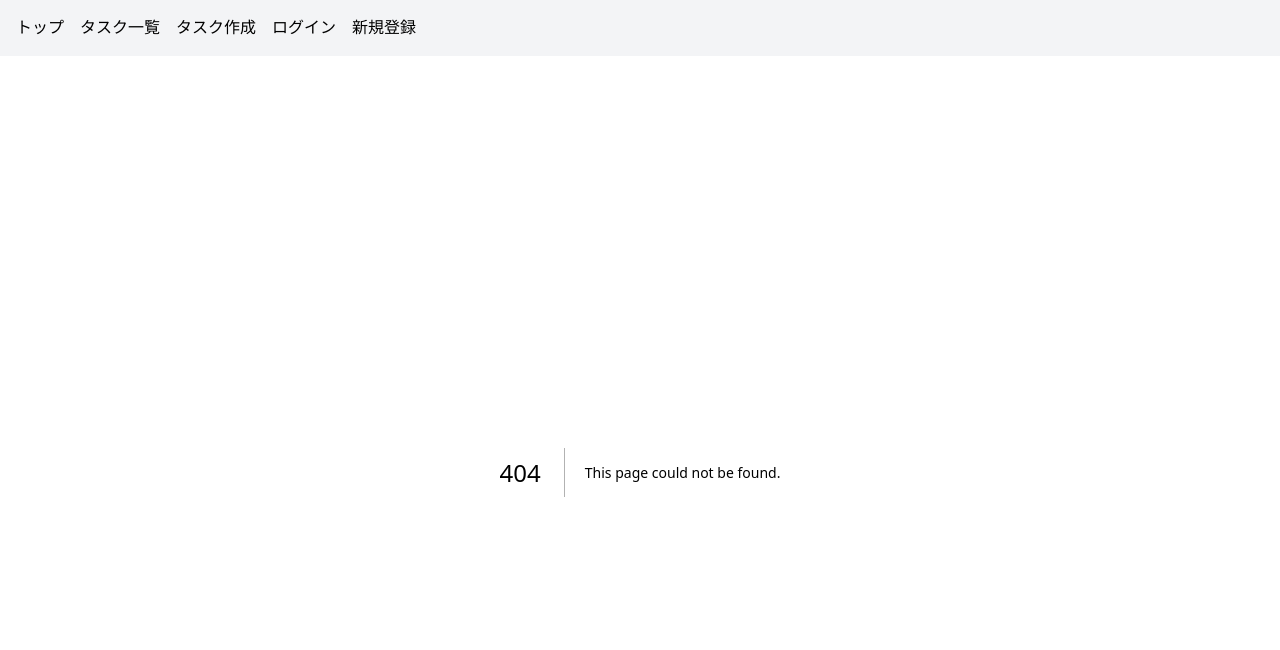
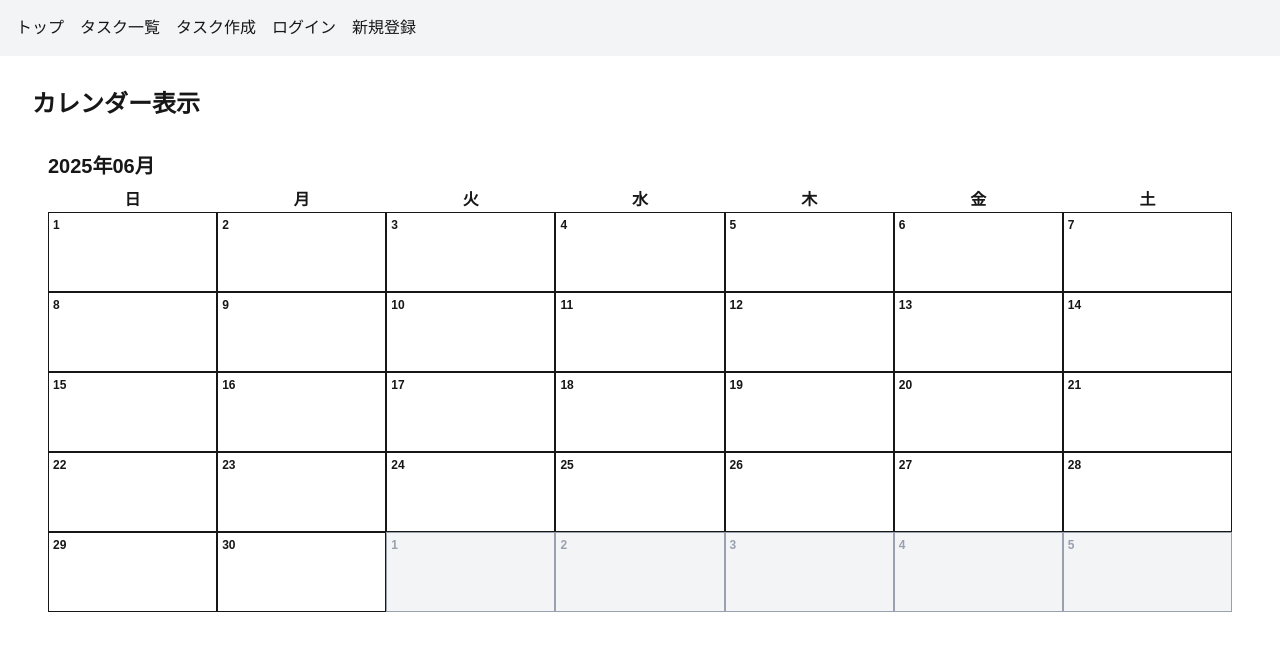
Before and after one commit to khosokawa0716/dekita-calendar, a Next.js app: page /tasks/calendar in a window 1280 px wide. Before the commit this address had no page. Shown: the top 650 px of the page. Built offline with nearby package versions, Linux system fonts and the light colour scheme; no server answers.

Commit message:
feat: カレンダーページを作成

```diff
--- a/src/app/page.tsx
+++ b/src/app/page.tsx
@@ -15,6 +15,9 @@ export default function Home() {
         <Link href="/tasks" className="text-blue-600 underline block">
           ✅ 今日のタスク一覧へ
         </Link>
+        <Link href="/tasks/calendar" className="text-blue-600 underline block">
+          📅 カレンダー表示へ
+        </Link>
         <Link href="/tasks/add" className="text-blue-600 underline block">
           ➕ タスクを登録する
         </Link>
--- /dev/null
+++ b/src/app/tasks/calendar/page.tsx
@@ -0,0 +1,86 @@
+'use client'
+
+import { useEffect, useState } from 'react'
+import { collection, getDocs, query, where } from 'firebase/firestore'
+import { db } from '@/lib/firebase'
+import { useUserInfo } from '@/hooks/useUserInfo'
+import Calendar from '@/components/Calendar'
+
+type TaskData = {
+  [dateStr: string]: { total: number; completed: number }
+}
+
+export default function CalendarPage() {
+  const { userInfo } = useUserInfo()
+  const [taskData, setTaskData] = useState<TaskData>({})
+  const [currentDate] = useState(new Date()) // 現在の月を保持
+
+  useEffect(() => {
+    if (!userInfo) return
+
+    const fetchTasks = async () => {
+      const start = new Date(
+        currentDate.getFullYear(),
+        currentDate.getMonth(),
+        1
+      )
+      const end = new Date(
+        currentDate.getFullYear(),
+        currentDate.getMonth() + 1,
+        0
+      )
+
+      const startStr = formatDate(start, 'yyyy-MM-dd')
+      const endStr = formatDate(end, 'yyyy-MM-dd')
+
+      const q = query(
+        collection(db, 'tasks'),
+        where('familyId', '==', userInfo.familyId),
+        where('date', '>=', startStr),
+        where('date', '<=', endStr)
+      )
+
+      const snapshot = await getDocs(q)
+
+      const data: TaskData = {}
+
+      snapshot.forEach((doc) => {
+        const task = doc.data()
+        const date = task.date
+
+        if (!data[date]) {
+          data[date] = { total: 0, completed: 0 }
+        }
+
+        data[date].total += 1
+        if (task.isCompleted) {
+          data[date].completed += 1
+        }
+      })
+
+      setTaskData(data)
+    }
+
+    fetchTasks()
+  }, [userInfo, currentDate])
+
+  return (
+    <main className="p-4">
+      <h1 className="text-2xl font-bold mb-4">カレンダー表示</h1>
+      <Calendar taskData={taskData} />
+    </main>
+  )
+}
+
+// 補助関数（本体と同じ定義に合わせて再掲）
+function formatDate(date: Date, format: string): string {
+  const year = date.getFullYear()
+  const month = date.getMonth() + 1
+  const day = date.getDate()
+
+  return format
+    .replace('yyyy', year.toString())
+    .replace('MM', month.toString().padStart(2, '0'))
+    .replace('dd', day.toString().padStart(2, '0'))
+    .replace('d', day.toString())
+}
--- /dev/null
+++ b/src/components/Calendar.tsx
@@ -0,0 +1,192 @@
+'use client'
+
+import { useState } from 'react'
+
+/**
+ * カレンダーコンポーネントのProps型定義
+ * @param taskData - 日付をキーとしたタスクの完了状況データ
+ */
+type Props = {
+  taskData?: {
+    [dateStr: string]: { total: number; completed: number }
+  }
+}
+
+/**
+ * 日付を指定されたフォーマットで文字列に変換する
+ * @param date - フォーマットする日付
+ * @param format - フォーマット文字列（yyyy: 年、MM: 月、dd: 日、d: 日）
+ * @returns フォーマットされた日付文字列
+ */
+const formatDate = (date: Date, format: string): string => {
+  const year = date.getFullYear()
+  const month = date.getMonth() + 1 // getMonth()は0から始まるため+1
+  const day = date.getDate()
+
+  return format
+    .replace('yyyy', year.toString()) // 4桁年
+    .replace('MM', month.toString().padStart(2, '0')) // 2桁月（先頭0埋め）
+    .replace('dd', day.toString().padStart(2, '0')) // 2桁日（先頭0埋め）
+    .replace('d', day.toString()) // 日（先頭0埋めなし）
+}
+
+/**
+ * 指定された日付の月の初日（1日）を取得する
+ * @param date - 基準となる日付
+ * @returns その月の1日のDateオブジェクト
+ */
+const getMonthStart = (date: Date): Date => {
+  return new Date(date.getFullYear(), date.getMonth(), 1)
+}
+
+/**
+ * 指定された日付の月の最終日を取得する
+ * @param date - 基準となる日付
+ * @returns その月の最終日のDateオブジェクト
+ */
+const getMonthEnd = (date: Date): Date => {
+  return new Date(date.getFullYear(), date.getMonth() + 1, 0)
+}
+
+/**
+ * 指定された日付を含む週の開始日を取得する
+ * @param date - 基準となる日付
+ * @param weekStartsOn - 週の開始曜日（0: 日曜日, 1: 月曜日）
+ * @returns その週の開始日のDateオブジェクト
+ */
+const getWeekStart = (date: Date, weekStartsOn: number = 0): Date => {
+  const day = date.getDay() // 曜日を取得（0: 日曜日）
+  const diff = (day - weekStartsOn + 7) % 7 // 週の開始日からの差分を計算
+  const result = new Date(date)
+  result.setDate(date.getDate() - diff) // 差分だけ前の日付にする
+  return result
+}
+
+/**
+ * 指定された日付を含む週の終了日を取得する
+ * @param date - 基準となる日付
+ * @param weekStartsOn - 週の開始曜日（0: 日曜日, 1: 月曜日）
+ * @returns その週の終了日のDateオブジェクト
+ */
+const getWeekEnd = (date: Date, weekStartsOn: number = 0): Date => {
+  const day = date.getDay() // 曜日を取得（0: 日曜日）
+  const diff = (6 - day + weekStartsOn) % 7 // 週の終了日までの差分を計算
+  const result = new Date(date)
+  result.setDate(date.getDate() + diff) // 差分だけ後の日付にする
+  return result
+}
+
+/**
+ * 指定された日付に指定された日数を加算する
+ * @param date - 基準となる日付
+ * @param days - 加算する日数（負の値も可）
+ * @returns 加算後のDateオブジェクト
+ */
+const addDays = (date: Date, days: number): Date => {
+  const result = new Date(date)
+  result.setDate(date.getDate() + days)
+  return result
+}
+
+/**
+ * 2つの日付が同じ月かどうかを判定する
+ * @param date1 - 比較する日付1
+ * @param date2 - 比較する日付2
+ * @returns 同じ月の場合はtrue、異なる場合はfalse
+ */
+const isSameMonth = (date1: Date, date2: Date): boolean => {
+  return (
+    date1.getFullYear() === date2.getFullYear() &&
+    date1.getMonth() === date2.getMonth()
+  )
+}
+
+/**
+ * カレンダー表示に必要な全ての日付を取得する
+ * 表示対象月の前後の週も含めて、カレンダーグリッドに表示される全日付を返す
+ * @param currentDate - 表示対象月を含む日付
+ * @returns カレンダーに表示される全日付の配列
+ */
+const getDaysInCalendar = (currentDate: Date): Date[] => {
+  const monthStart = getMonthStart(currentDate) // 月の開始日
+  const monthEnd = getMonthEnd(currentDate) // 月の終了日
+  const startDate = getWeekStart(monthStart, 0) // カレンダー開始日（月初を含む週の日曜日）
+  const endDate = getWeekEnd(monthEnd, 0) // カレンダー終了日（月末を含む週の土曜日）
+
+  // 開始日から終了日までの総日数を計算
+  const totalDays =
+    Math.ceil(
+      (endDate.getTime() - startDate.getTime()) / (1000 * 60 * 60 * 24)
+    ) + 1
+
+  // 開始日から順番に日付を生成して配列にする
+  return Array.from({ length: totalDays }, (_, i) => addDays(startDate, i))
+}
+
+export default function Calendar({ taskData = {} }: Props) {
+  // 現在表示している月の日付を管理するstate
+  const [currentDate, setCurrentDate] = useState(new Date())
+
+  // カレンダーに表示する全ての日付を取得（前後の月の日付も含む）
+  const calendarDays = getDaysInCalendar(currentDate)
+  // 現在表示中の月の開始日を取得
+  const monthStart = getMonthStart(currentDate)
+
+  // 取得した日付を週ごとに分割（7日ずつのグループに分ける）
+  const weeks = Array.from(
+    { length: Math.ceil(calendarDays.length / 7) }, // 必要な週数を計算
+    (_, weekIndex) => calendarDays.slice(weekIndex * 7, (weekIndex + 1) * 7) // 各週の日付を切り出し
+  )
+
+  /**
+   * 個別の日付セルを描画する関数
+   * @param day - 表示する日付
+   * @param index - 配列内でのインデックス
+   * @returns JSX要素
+   */
+  const renderDay = (day: Date, index: number) => {
+    const dateKey = formatDate(day, 'yyyy-MM-dd') // taskDataのキーとして使用する日付文字列
+    const isCurrentMonth = isSameMonth(day, monthStart) // 現在の月かどうかを判定
+    const dayNumber = formatDate(day, 'd') // 表示する日の数字
+
+    return (
+      <div
+        key={`${day.getTime()}-${index}`} // 一意なキーを生成
+        className={`border h-20 p-1 text-xs ${
+          isCurrentMonth ? 'bg-white' : 'bg-gray-100 text-gray-400' // 現在月とそれ以外で色を変える
+        }`}
+      >
+        <div className="font-bold">{dayNumber}</div>
+        {/* この日付にタスクデータがある場合は完了状況を表示 */}
+        {taskData[dateKey] && (
+          <div className="mt-1 text-green-600">
+            ✅ {taskData[dateKey].completed}/{taskData[dateKey].total}
+          </div>
+        )}
+      </div>
+    )
+  }
+
+  return (
+    <div className="p-4">
+      {/* 月年の表示 */}
+      <div className="text-xl font-bold mb-2">
+        {formatDate(currentDate, 'yyyy年MM月')}
+      </div>
+
+      {/* 曜日のヘッダー */}
+      <div className="grid grid-cols-7 text-center font-semibold">
+        {['日', '月', '火', '水', '木', '金', '土'].map((dayName) => (
+          <div key={dayName}>{dayName}</div>
+        ))}
+      </div>
+
+      {/* 週ごとの日付を表示 */}
+      {weeks.map((week, weekIndex) => (
+        <div key={weekIndex} className="grid grid-cols-7">
+          {week.map((day, dayIndex) => renderDay(day, dayIndex))}
+        </div>
+      ))}
+    </div>
+  )
+}
```
